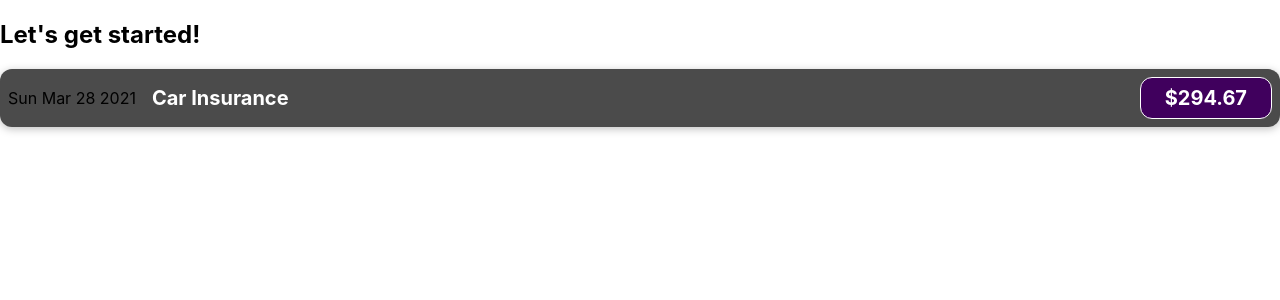
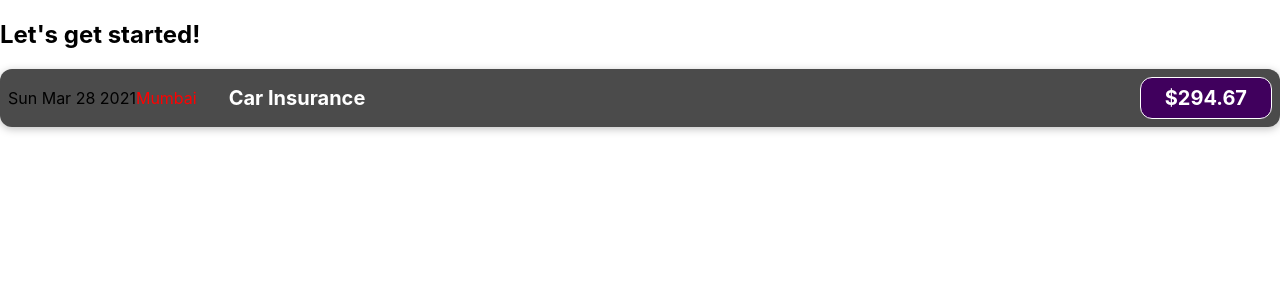
Before and after one commit to rishii-27/ReactExpenseTracker, a React (Create React App) app: page / in a window 1280 px wide. Shown: the top 300 px of the page. Built offline with nearby package versions, Linux system fonts and the light colour scheme.

Commit message:
task8:ExpenseLocationAdded

```diff
--- a/src/components/ExpenseItem.js
+++ b/src/components/ExpenseItem.js
@@ -5,16 +5,18 @@ function ExpenseItem() {
     const expenseDate = new Date(2021, 2, 28);
     const expenseTitle = 'Car Insurance';
     const expenseAmount = 294.67;
+    const expenseLocation = 'Mumbai';
 
     return (
         <div className='expense-item'>
             <div>{expenseDate.toDateString()}</div>
             <div className='expense-item__description'>
+                <div style={{ color: "red" }}>{expenseLocation}</div>
                 <h2>{expenseTitle}</h2>
                 <div className='expense-item__price'>${expenseAmount}</div>
             </div>
 
-        </div>
+        </div >
     )
 }
 
```
